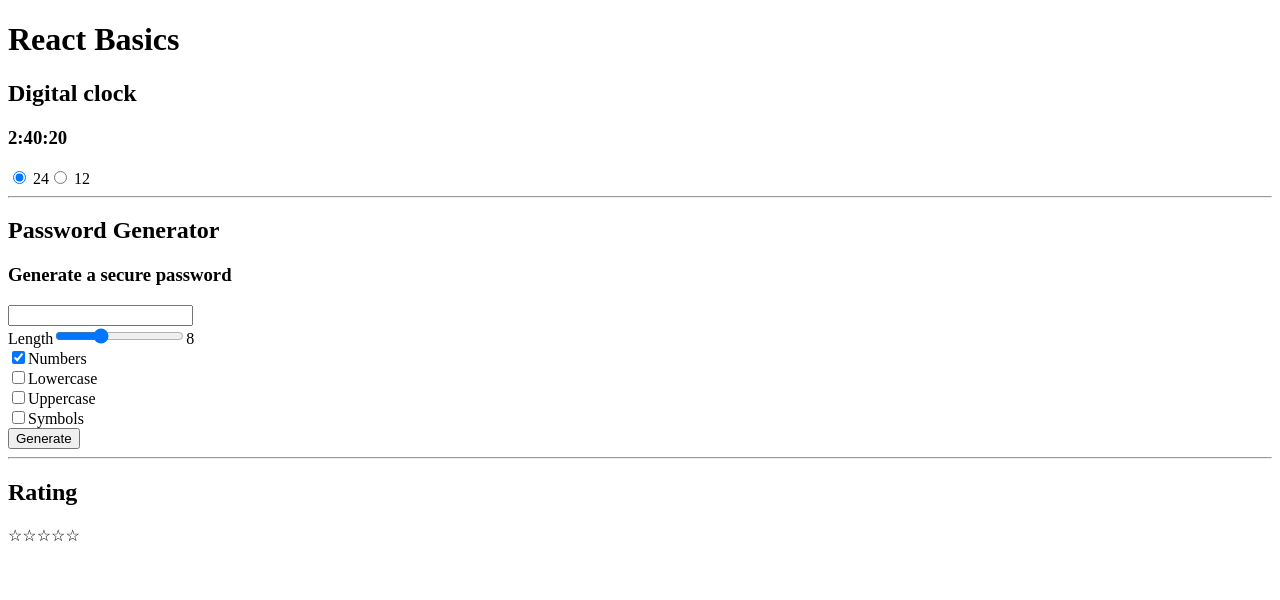
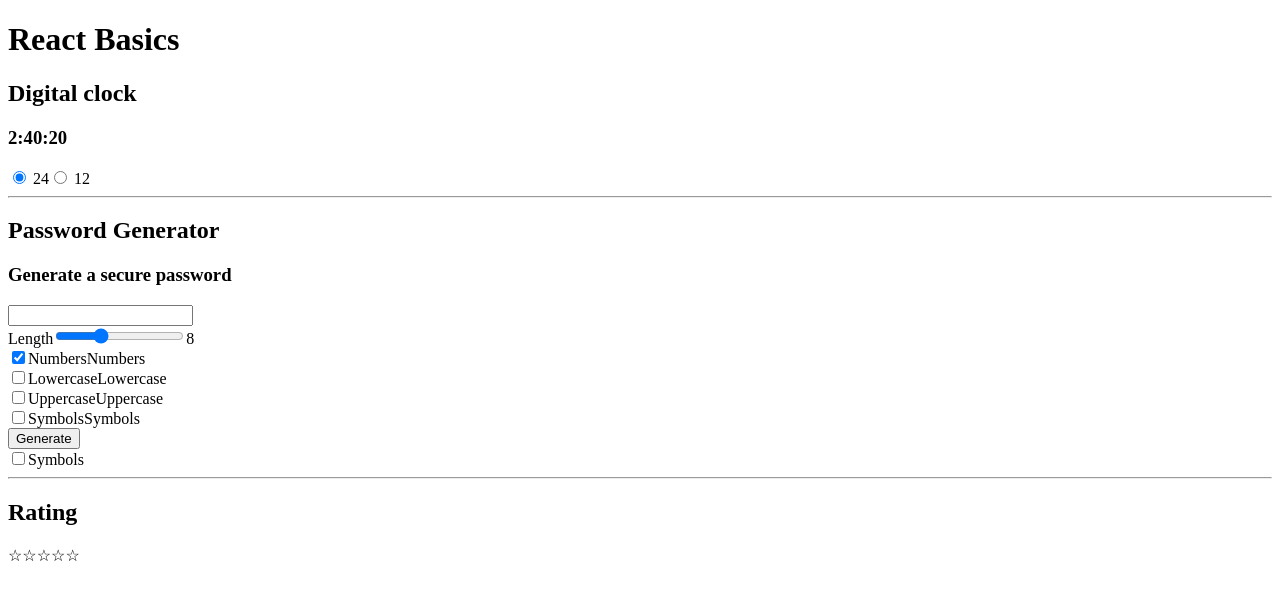
Before and after one commit to slon2k/react-basics, a React (Create React App) app: page / in a window 1280 px wide. Shown: the top 600 px of the page. Built offline with nearby package versions, Linux system fonts and the light colour scheme; the HTML template or start-up script is replaced by a standard one.

Commit message:
add components range and checkbox

```diff
--- /dev/null
+++ b/src/Checkbox.js
@@ -0,0 +1,17 @@
+import React from 'react'
+
+const Checkbox = ({onChange, name, checked, readonly}) => {
+    return (
+        <label>
+            <input
+                onChange = {onChange}
+                type="checkbox"
+                name={name}
+                checked={checked}
+                readOnly={readonly}/>
+            {name}
+        </label>
+    )
+}
+
+export default Checkbox
--- a/src/PasswordGenerator.js
+++ b/src/PasswordGenerator.js
@@ -1,4 +1,6 @@
 import React, {Component} from 'react'
+import Range from './Range'
+import Checkbox from './Checkbox'
 
 export default class PasswordGenerator extends Component {
 
@@ -11,25 +13,6 @@ export default class PasswordGenerator extends Component {
             Uppercase: {name: "Uppercase", checked: false, readonly: false, charSet: "ABCDEFGHIJKLMNOPQRSTUVWXYZ"},
             Symbols: {name: "Symbols", checked: false, readonly: false, charSet: "!#$%&()*+,-./:;<=>?@[]^_{|}~"},
         }
-    }
-
-    createRange() {
-        const {length} = this.state;
-        return(
-            <div key = {"length"}>
-                <label>
-                    Length
-                    <input
-                        onChange = {this.changeLength}
-                        type="Range"
-                        value={length}
-                        min="6"
-                        max="12"/>
-                </label>
-                {length}
-                <br/>
-            </div>
-        )
     }
 
     changeLength = (event) => {this.setState({length: event.target.value})}
@@ -49,12 +32,11 @@ export default class PasswordGenerator extends Component {
 
     generatePassword = (event) => {
         const {sets, length} = this.state;
+        const newPass = [];
         const charSet = Object.values(sets)
             .filter((item) => {return item.checked})
             .map((item) => {return item.charSet})
             .join('');
-
-        let newPass = [''];
 
         for (let i = 0; i < length; i++) {
             newPass.push(this.getRandomSymbol(charSet));
@@ -70,14 +52,10 @@ export default class PasswordGenerator extends Component {
             return(
                 <div key={item.name}>
                     <label>
-                        <input
-                            onChange = {() => this.toggleSet(item.name)}
-                            type="checkbox"
-                            name={item.name}
-                            checked={item.checked}
-                            readOnly={item.readonly}/>
+                        <Checkbox onChange={()=>{this.toggleSet(item.name)}} name={item.name} checked={item.checked} readonly={item.readonly}/>
                         {item.name}
                     </label>
+
                     <br/>
                 </div>
             )
@@ -85,7 +63,7 @@ export default class PasswordGenerator extends Component {
     }
 
     render() {
-        const {pass, sets} = this.state;
+        const {pass, length, sets} = this.state;
         const fields = this.createFields(sets);
 
         return(
@@ -95,12 +73,13 @@ export default class PasswordGenerator extends Component {
                 <div>
                     <input type="text" readOnly={true} value={pass}/>
                 </div>
-                {this.createRange()}
-
+                <Range value={length} onChange={this.changeLength} min={6} max={12}/>
                 <form>
                     {fields}
                     <button onClick={this.generatePassword}>Generate</button>
                 </form>
+                <Checkbox onChange={()=>{this.toggleSet("Symbols")}} name={"Symbols"} checked={this.state.sets["Symbols"].checked} readonly={false}/>
+
             </div>
         )
     }
--- /dev/null
+++ b/src/Range.js
@@ -0,0 +1,21 @@
+import React from 'react'
+
+const Range = ({value, onChange, min, max}) => {
+    return(
+        <div>
+            <label>
+                Length
+                <input
+                    onChange = {onChange}
+                    type="Range"
+                    value={value}
+                    min={min}
+                    max={max}/>
+            </label>
+            {value}
+            <br/>
+        </div>
+    )
+}
+
+export default Range
```
